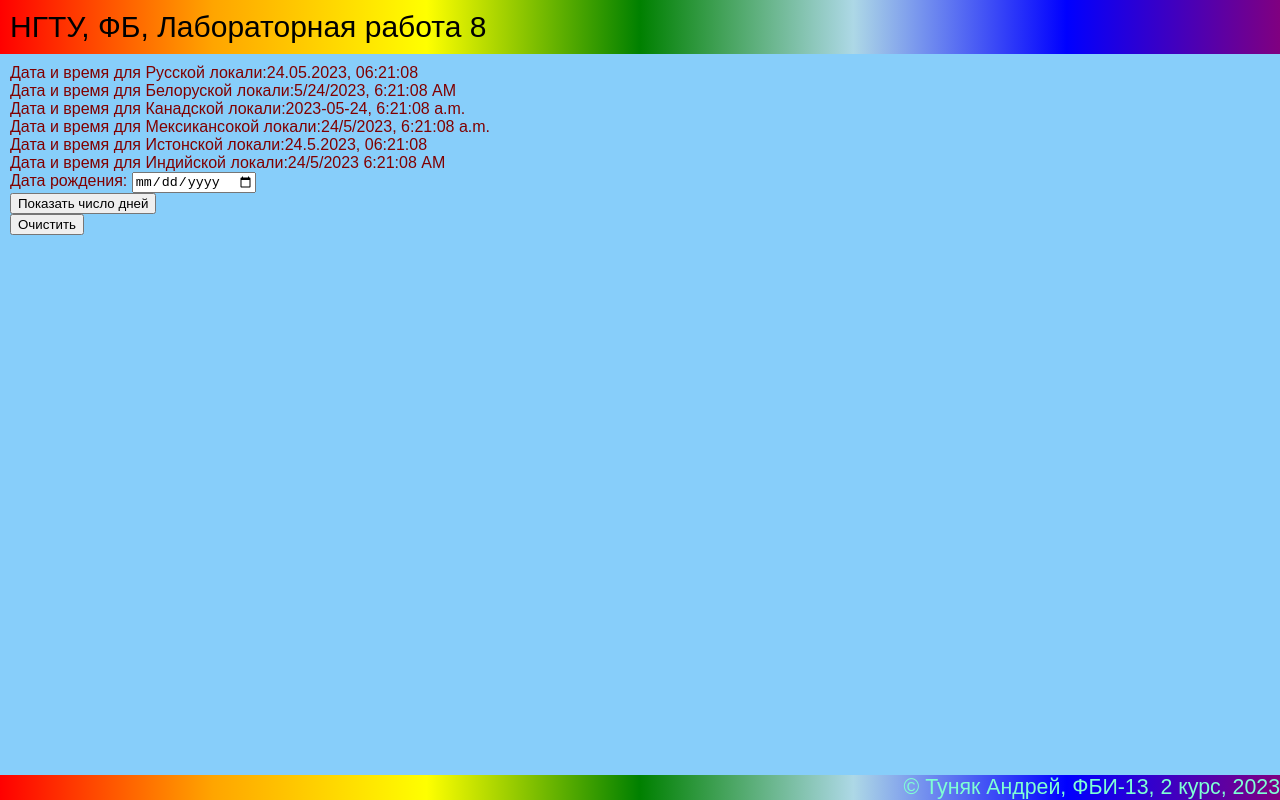
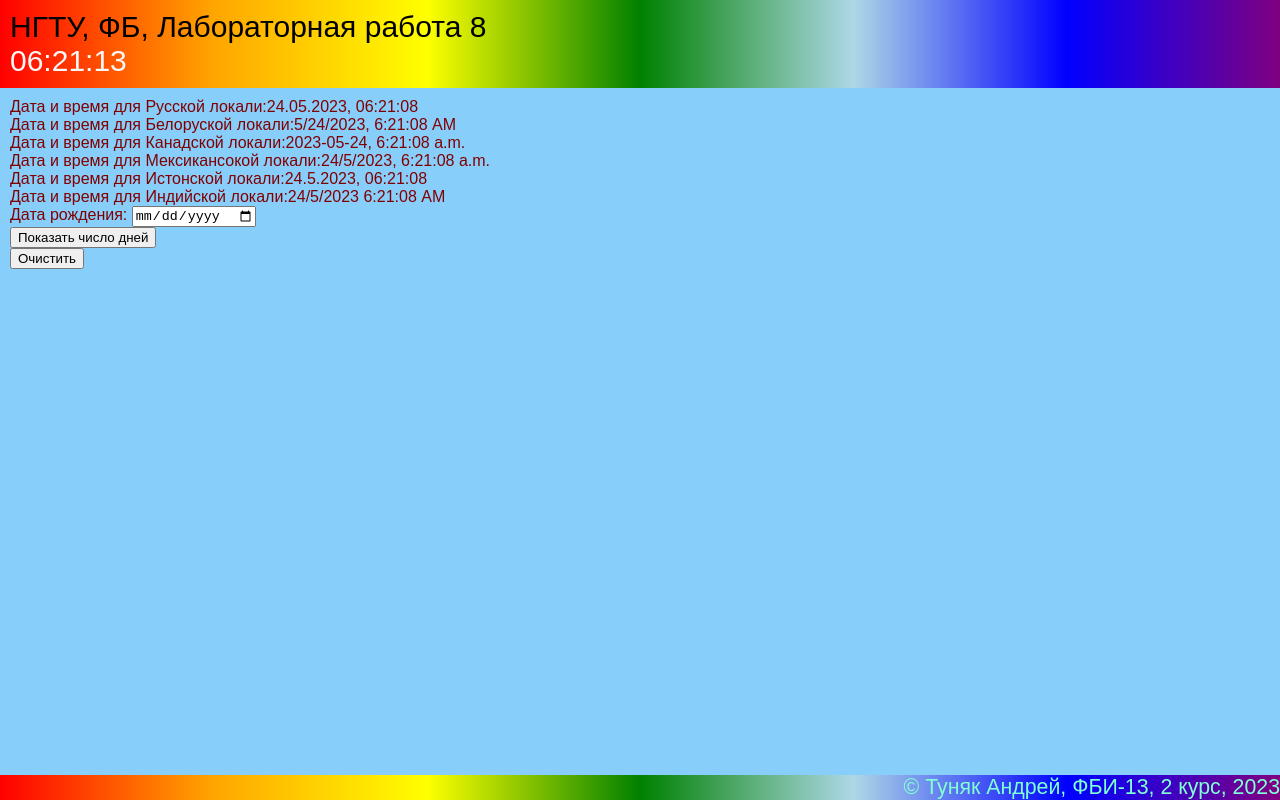
Before and after one commit to AndernTyn/lab1web, a plain HTML site: page lab8.html in a window 1280 px wide. Drawn offline with Linux system fonts and the light colour scheme.

Commit message:
Время

```diff
--- a/lab8.html
+++ b/lab8.html
@@ -11,6 +11,7 @@
 <body onload="showDate()">
     <header>
         НГТУ, ФБ, Лабораторная работа 8
+        <div id="time" style="color:rgb(248, 248, 248)">00</div>
     </header>
 
     <main>
--- a/lab8.js
+++ b/lab8.js
@@ -42,3 +42,12 @@ function ohistka() {
     inputDate.value="";
     result.innerHTML="";
 }
+
+function showTime() {
+    let today = new Date();
+    let currentTime = today.toLocaleTimeString('ru-RU');
+    document.getElementById('time').innerHTML = currentTime;
+
+}
+
+setInterval(showTime, 1000);
```
